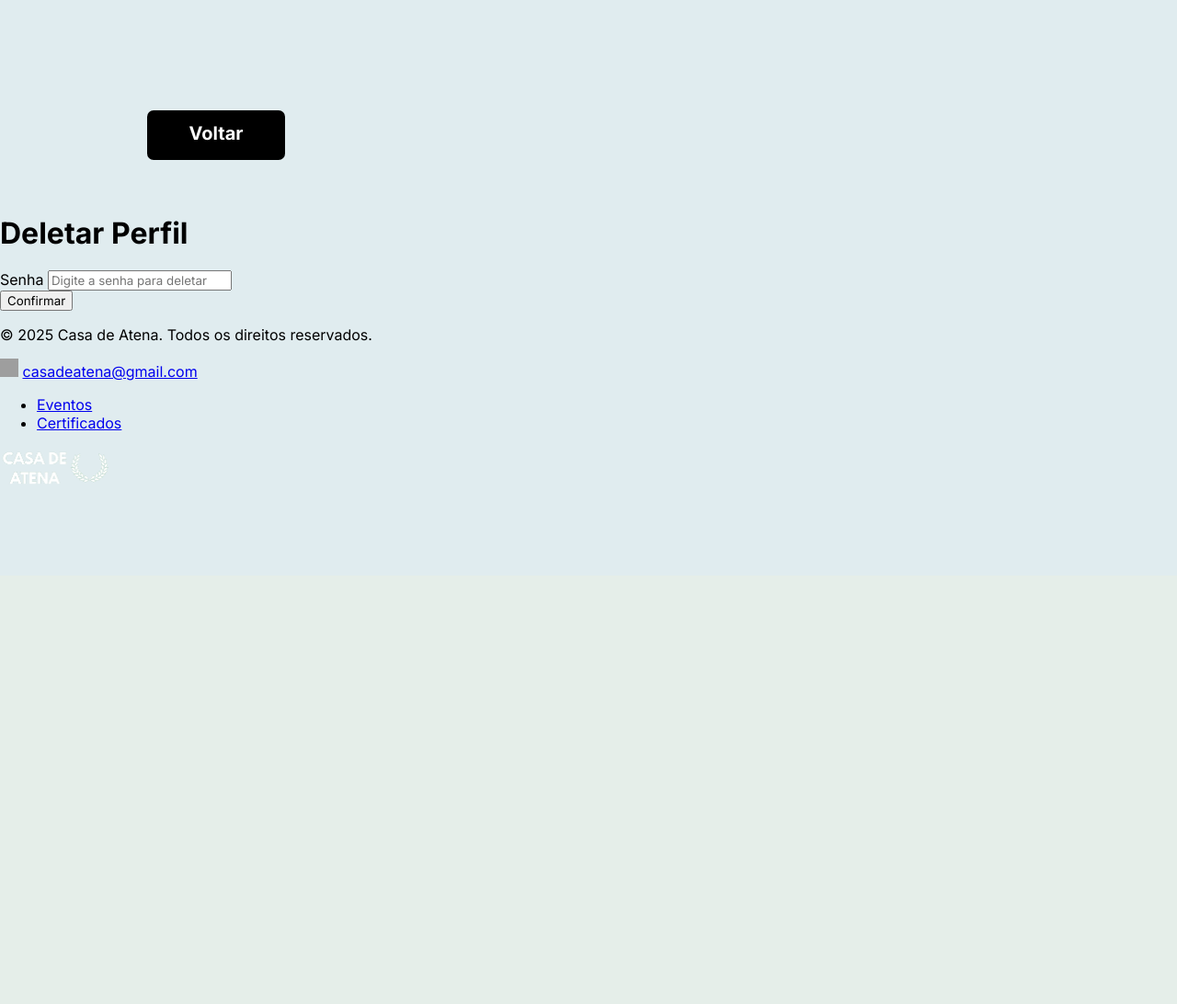
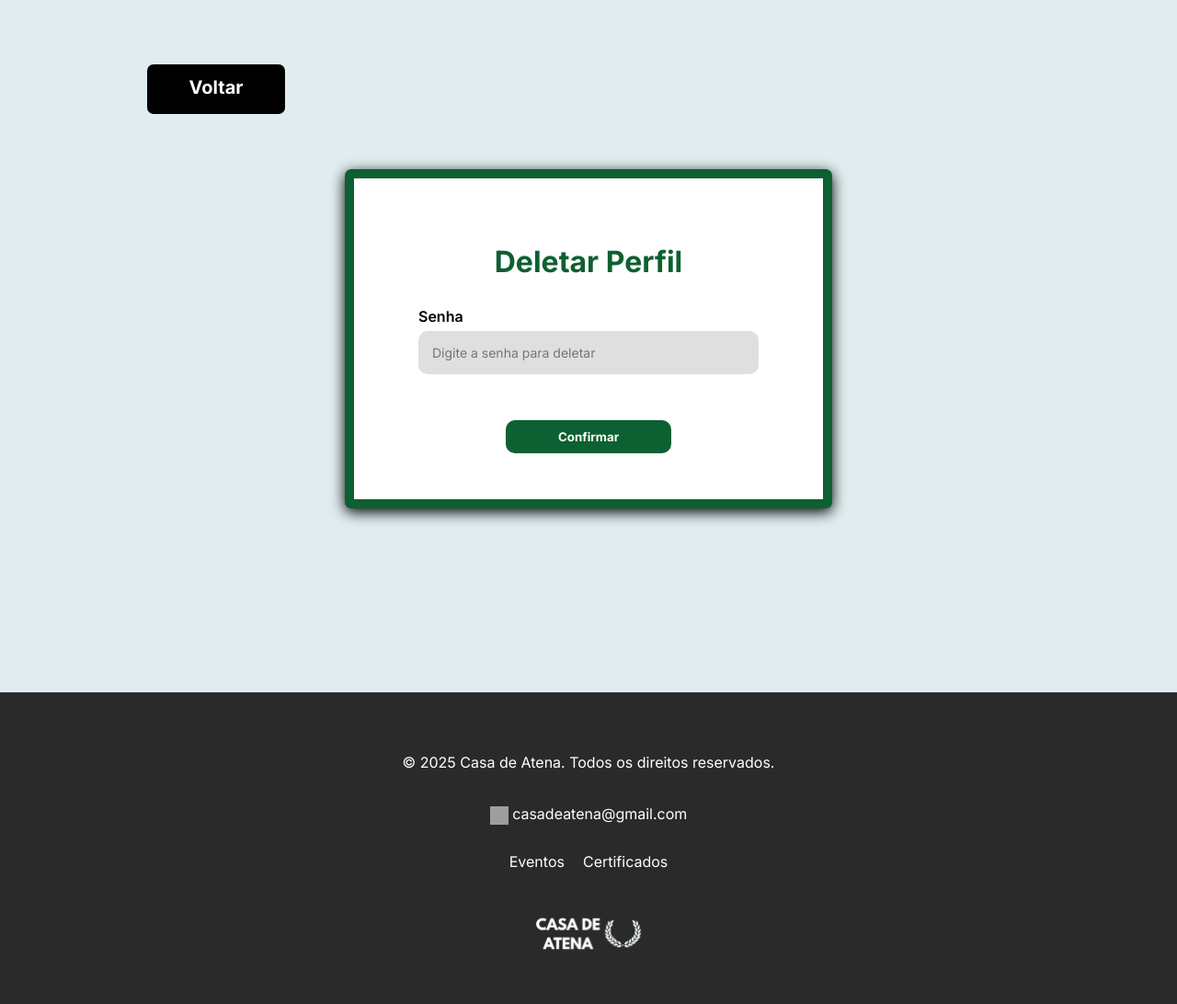
Before and after one commit to okiobot/SGEA, a Django app: template sgea/login/templates/usuarios/deletar_usuario.html in a window 1280 px wide. Shown: the part 174-1266 px from the top of the page at 92% size. Before the commit the page ends 700 px from the top, so only its background shows below. Run offline with Django 5.2, Linux system fonts and the light colour scheme; the template is opened without the code that fills it, so the values that code supplies are empty; some web fonts are replaced; grey boxes are pictures that could not be loaded.

Commit message:
Style: Design do Rodapé e de deletar perfil

```diff
--- a/sgea/login/static/css/style.css
+++ b/sgea/login/static/css/style.css
@@ -144,6 +144,10 @@ nav a:hover {
     color: var(--primary-color);
     font-size: 20px;
 }
+.info-usuario-container a {
+    display: inline-block;
+    margin-right: 10px;
+}
 
 .info-usuario-container button {
     margin-top: 10px;
@@ -163,6 +167,68 @@ nav a:hover {
     transform: scale(1.1);
 }
 
+/*-----------------------------------------------------------------------*/
+
+/* FOOTER/RODAPÉ */
+#footer-container {
+    background-color: #2a2a2a;
+    color: #fff;
+    padding: 50px 0;
+    text-align: center;
+    margin-top: 200px;
+}
+
+#footer-container .footer-info {
+    max-width: 1200px;
+    margin: 0 auto;
+    padding: 0 20px;
+    gap: 20px;
+    display: flex;
+    flex-direction: column;
+}
+
+#footer-container .footer-info a {
+    color: white;
+    text-decoration: none;
+}
+
+#footer-container .footer-info a:hover {
+    color: white;
+    text-decoration: underline;
+}
+
+.footer-email {
+    align-items: center;
+    gap: 10px;
+}
+
+.footer-email img {
+    display: inline-block;
+    vertical-align: middle;
+}
+
+#footer-container .footer-links {
+    list-style: none;
+    padding: 0;
+    margin-top: 10px;
+    display: flex;
+    justify-content: center;
+    gap: 20px;
+}
+
+#footer-container .footer-links li a {
+    color: white;
+    text-decoration: none;
+}
+
+#footer-container .footer-links li a:hover {
+    color: white;
+    text-decoration: underline;
+}
+
+.logo-container-footer {
+    margin-top: 30px;
+}
 /*-----------------------------------------------------------------------*/
 
 /* Estilização do container de cadastro de usuários */
@@ -451,7 +517,91 @@ nav a:hover {
     background-color: var(--botao-emerg-color);
     transform: scale(1.1);
 }
+/*-----------------------------------------------------------------------*/
+/* Estilização do container de deletar perfil*/
 
+.deletar-perfil-container {
+    max-width: 1200px;
+    width: 530px;
+    margin: 40px auto;
+    background-color: white;
+    border: 10px solid var(--primary-color);
+    border-radius: 7px;
+    padding: 50px 70px;
+    box-shadow: 0 4px 15px black;
+}
+
+/* Estilização do título do deletar perfil*/
+.deletar-perfil-titulo {
+    text-align: center;
+    margin-bottom: 30px;
+    color: var(--primary-color)
+}
+
+/* Estilização do formulário de deletar perfil */
+.formulario-deletar-perfil {
+    display: flex;
+    align-items: center;
+    flex-direction: column;
+    gap: 20px;
+}
+
+.formulario-deletar-perfil label {
+    font-weight: 600;
+    margin-bottom: 6px;
+    display: inline-block;
+    white-space: nowrap;
+}
+
+.formulario-deletar-perfil input {
+    width: 370px;
+    padding: 15px;
+    border-radius: 10px;
+    border: none;
+    background-color: var(--background-box-color);
+    font-size: 14px;
+    outline: none;
+}
+
+/* Estilização do botão de salvar alterações */
+.botao-salvar-deletar-perfil button {
+    margin-top: 30px;
+    align-self: self-start;
+    padding: 10px 20px;
+    border-radius: 10px;
+    width: 180px;
+    background-color: var(--primary-color);
+    color: white;
+    border: none;
+    font-weight: bold;
+    cursor: pointer;
+    transform: scale(1);
+    transition: transform 1s ease, background-color 0.3s ease;
+}
+
+.botao-salvar-deletar-perfil button:hover {
+    background-color: var(--botao-emerg-color);
+    transform: scale(1.1);
+}
+
+.botao-voltar a {
+    text-decoration: none;
+    padding: 10px 20px;
+    border-radius: 10px;
+    width: 180px;
+    background-color: var(--primary-color);
+    color: white;
+    border: none;
+    font-weight: bold;
+    cursor: pointer;
+    transform: scale(1);
+    transition: transform 1s ease, background-color 0.3s ease;
+}
+
+.botao-voltar a:hover {
+    background-color: var(--botao-emerg-color);
+    transform: scale(1.1);
+}
 /*-----------------------------------------------------------------------*/
 
 /* Estilização do container de criaçao de eventos */
@@ -950,7 +1100,7 @@ nav a:hover {
     align-items: center;
     width: 1100px;
     margin: 40px auto;
-    margin-top: 100px;
+    margin-top: 50px;
     background-color: none  ;
     padding: 20px 70px;
 }
```
